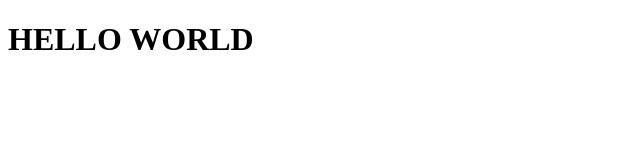
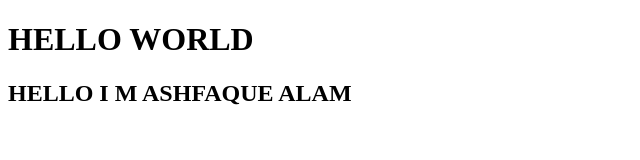
Before and after one commit to Ashfaque-A/programmer, a plain HTML site: page about.html in a window 1280 px wide. Shown: the whole page, without its empty margins (0-640 px from the left). Drawn offline with Linux system fonts and the light colour scheme.

Commit message:
new paragraph add
new msg added

```diff
--- a/about.html
+++ b/about.html
@@ -8,5 +8,6 @@
 </head>
 <body>
     <h1>HELLO WORLD</h1>
+    <h2>HELLO I M ASHFAQUE ALAM</h2>
 </body>
 </html>
```
